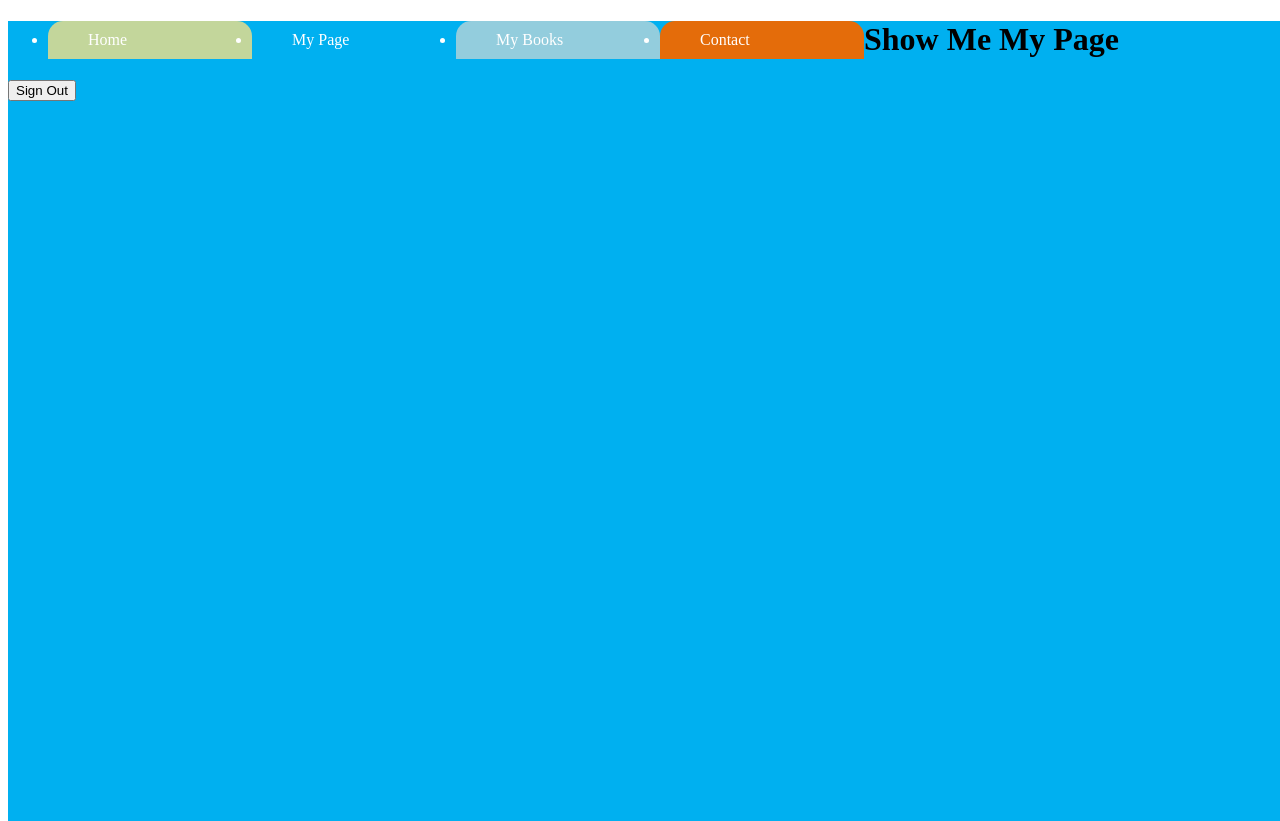
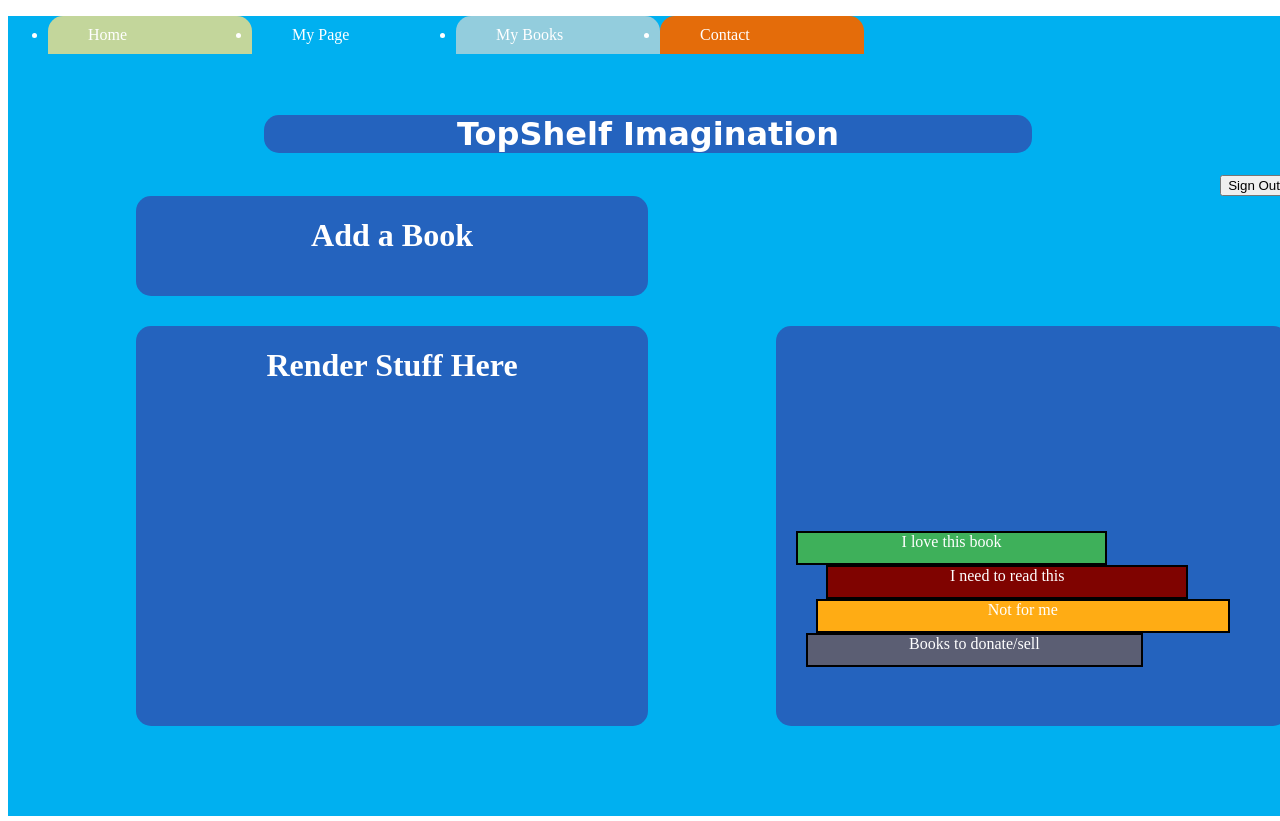
Before and after one commit to david-chua/BookShelf_App, a website: page public/index.html at #!/users in a window 1280 px wide. Drawn offline with nearby package versions, Linux system fonts and the light colour scheme; some packages are replaced by stand-ins of ours; a web font is replaced by a local one.

Commit message:
Finished CSS styling on user show page creating an add function on users next. trying to render the form in the render stuff her portion.

```diff
--- a/controllers/sessions.js
+++ b/controllers/sessions.js
@@ -8,7 +8,6 @@ router.post('/login', auth.loginUser, function(req, res){
   console.log(req.session.currentUser);
   res.json({
     status: 200,
-    message: 'Ok',
     data: req.session.currentUser
   });
 });
--- a/public/css/style.css
+++ b/public/css/style.css
@@ -98,7 +98,108 @@ ul li:nth-child(4){
   background: rgb(0,176,240);
   height: 100%
 }
+.appname_user{
+  clear: both;
+  font-family: 'Lato', sans-serif;
+  font-family: 'Diplomata SC', cursive;
+  color: white;
+  text-align: center;
+  padding-top: 40px;
+}
+.appname_user h1{
+  text-align: center;
+  background: rgb(36,99,190);
+  margin-left: 20%;
+  margin-right: 20%;
+  border-radius: 15px;
+}
+.sign_out_button{
+  float:right;
+}
+.Add{
+  clear: both;
+  float: left;
+  color:white;
+  text-align: center;
+  background: white;
+  margin-left: 10%;
+  border-radius: 15px;
+  height: 100px;
+  width: 40%;
+  background-color: rgb(36,99,190);
+}
+.User_Container{
+  clear: both;
+  float: left;
+  color: white;
+  text-align: center;
+  background: white;
+  margin-top: 30px;
+  margin-left: 10%;
+  /*margin-right: 20%;*/
+  border-radius: 15px;
+  height: 50%;
+  width: 40%;
+  background-color: rgb(36,99,190);
+}
+ .Book_Category {
+   float: right;
+   color: white;
+   text-align: center;
+   background: white;
+   margin-top: 30px;
+   margin-left: 10%;
+   border-radius: 15px;
+   height: 50%;
+   width: 40%;
+   background-color: rgb(36,99,190);
+ }
 
+ .category{
+   color: white;
+   text-align: center;
+   background: white;
+   margin-left: 10%;
+   margin-right: 10%;
+   /*margin-right: 20%;*/
+   height: 30px;
+   border: 2px solid black;
+   background-color: rgb(36,99,190);
+ }
+
+ #category_1{
+   margin-left: 20px;
+   margin-top: 40%;
+   width: 60%;
+   background-color: rgb(62,176,90);
+   text-align: center;
+   vertical-align: center;;
+ }
+
+ #category_2{
+   margin-left: 50px;
+   width: 70%;
+   background-color: rgb(127,3,0);
+ }
+
+ #category_3{
+   margin-left: 40px;
+   width: 80%;
+   background-color: rgb(255,172,20);
+ }
+
+ #category_4{
+   margin-left: 30px;
+   width: 65%;
+   background-color: rgb(91,94,115);
+ }
+
+
+
+
+/*.appname_user{
+  background-color: rgb(36,99,190);
+}*/
 /*bookshow page*/
 .bookshow{
   background: rgb(147,205,221);
--- a/public/partials/usershow.html
+++ b/public/partials/usershow.html
@@ -1,6 +1,22 @@
 <div class="usershow">
-  <h1> Show Me My Page </h1>
 
+  <div class="appname_user">
+    <h1> TopShelf Imagination </h1>
+  </div>
+<button ng-click="users.signout()" class="sign_out_button"> Sign Out </button>
+<div class="Add">
+  <h1 ng-click=""> Add a Book </h1>
+</div>
 
-<button ng-click="users.signout()"> Sign Out </button>
+<div class="User_Container">
+  <h1> Render Stuff Here </h1>
 </div>
+
+<section class="Book_Category">
+  <div id="category_1" class="category"> I love this book</div>
+  <div id="category_2" class="category"> I need to read this </div>
+  <div id="category_3" class="category"> Not for me </div>
+  <div id="category_4" class="category"> Books to donate/sell</div>
+</section>
+
+</div>
--- a/public/scripts/booksController.js
+++ b/public/scripts/booksController.js
@@ -2,5 +2,16 @@ angular.module('bookApp')
   .controller('booksController', booksController)
 
 function booksController($http, $state, $scope){
-  console.log('booksController is working')
+  var self = this;
+
+  function newBook(book){
+    $http.post('/users/${$scope.currentUser._id}/books', book)
+    .then (function(response) {
+    console.log(response)
+      $state.go('usershow');
+    })
+  }
+
+
+  self.newBook = newBook;
 }
--- a/public/scripts/usersController.js
+++ b/public/scripts/usersController.js
@@ -19,8 +19,9 @@ function usersController($http, $state, $scope){
     console.log(user);
     $http.post('/sessions/login', user)
     .then(function(response){
-      $scope.currentUser = response.data;
+      $scope.currentUser = response.data.data;
       console.log(response.data)
+      console.log(user)
       $state.go('usershow');
     })
   }
```
Also changed, not shown: public/partials/bookshow.html (+4 -2 lines), public/partials/home.html (+2 -2 lines).
